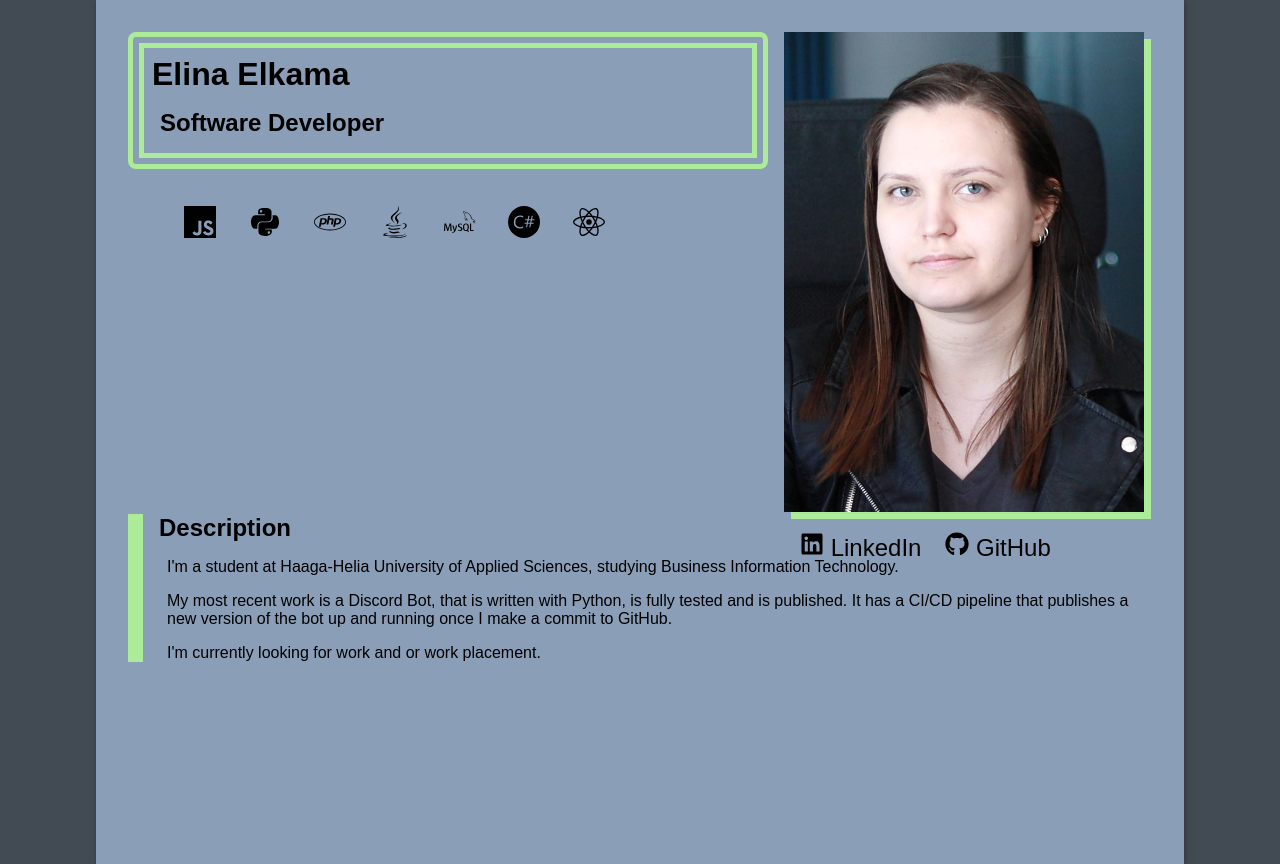
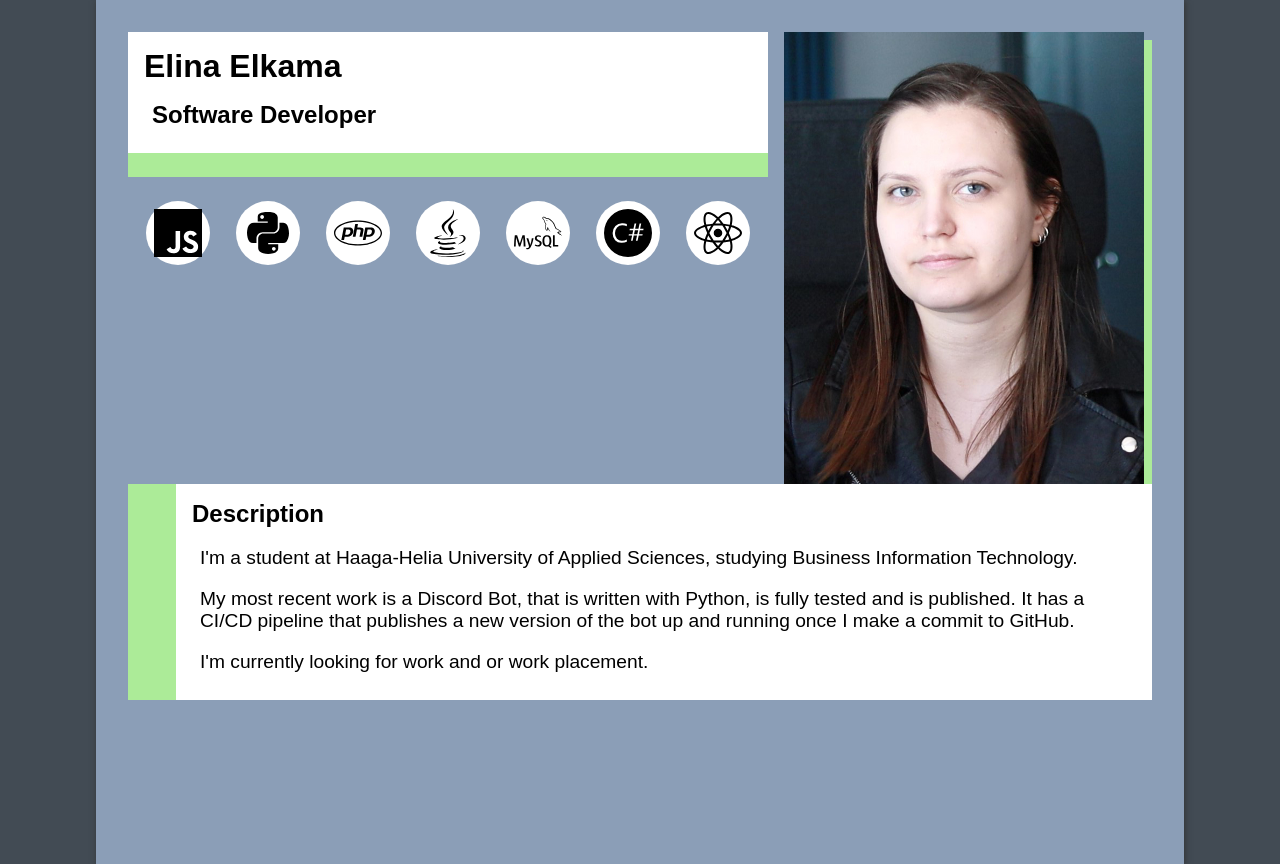
Before and after one commit to elinaelkama/elinaelkama.com, a React (Vite) app: page / in a window 1280 px wide. Built offline with nearby package versions, Linux system fonts and the light colour scheme.

Commit message:
add backgroundTertiary, textSize to design; edit Section

```diff
--- a/src/App.tsx
+++ b/src/App.tsx
@@ -3,7 +3,7 @@ import Portrait from './components/Portrait'
 import { backgroundPrimary, backgroundSecondary, lg, shadowLg, sm, typeface, xl } from './style/DesignSystem'
 import Links from './components/Links'
 import Title from './components/Title'
-import Description from './components/Description'
+import Section from './components/Section'
 import Languages from './components/Languages'
 
 const AppContainer = styled.div`
@@ -46,7 +46,12 @@ function App() {
           </div>
         </PersonalDetails>
         <div>
-          <Description />
+          <Section title='Description'>
+            <p>I'm a student at Haaga-Helia University of Applied Sciences, studying Business Information Technology.</p>
+            <p>My most recent work is a Discord Bot, that is written with Python, is fully tested and is published.
+              It has a CI/CD pipeline that publishes a new version of the bot up and running once I make a commit to GitHub.</p>
+            <p>I'm currently looking for work and or work placement.</p>
+          </Section>
         </div>
         {/*<div>
           <h2>Portfolio</h2>
--- a/src/components/Description.tsx
+++ /dev/null
@@ -1,35 +0,0 @@
-import styled from 'styled-components'
-import { accent, lg, md, sm, xs } from '../style/DesignSystem'
-
-type Props = {}
-
-const Introduction = styled.div`
-	font-size: ${sm};
-	margin: ${sm};
-	max-width: 61rem;
-`
-const Header = styled.h2`
-	font-size: ${md};
-	margin: ${xs};
-`
-const Container = styled.div`
-	border-left: 15px solid ${accent};
-	padding-left: ${xs};
-	max-height: 20rem;
-`
-
-const Description = (props: Props) => {
-	return (
-		<Container>
-			<Header>Description</Header>
-			<Introduction>
-				<p>I'm a student at Haaga-Helia University of Applied Sciences, studying Business Information Technology.</p>
-				<p>My most recent work is a Discord Bot, that is written with Python, is fully tested and is published.
-					It has a CI/CD pipeline that publishes a new version of the bot up and running once I make a commit to GitHub.</p>
-				<p>I'm currently looking for work and or work placement.</p>
-			</Introduction>
-		</Container>
-	)
-}
-
-export default Description
--- a/src/components/Languages.tsx
+++ b/src/components/Languages.tsx
@@ -1,29 +1,38 @@
 import styled from "styled-components";
 import { FaJava, FaPhp, FaPython, FaReact } from "react-icons/fa";
 import { SiMysql, SiJavascript, SiCsharp } from "react-icons/si";
-import { lg, md, sm, xl, xs } from "../style/DesignSystem";
+import { lg, md, sm, xxl, xs, accent, backgroundTertiary } from "../style/DesignSystem";
 
 type Props = {}
 
 const Container = styled.div`
 	max-height: 30rem;
-	max-width: 30rem;
-	padding: ${xs} ${sm};
+	display: flex;
+	justify-content: space-evenly;
+	margin: ${sm} 0;
 `
 
-const Header = styled.h1`
-	padding: ${xs} ${sm};
-	text-indent: ${md};
-	word-spacing: ${md};
+const Icon = styled.div`
+	background-color: ${backgroundTertiary};
+	//background-color: rgba(255, 255, 255, 0.5);
+	display: inline-flex;
+	margin: ${xs};
+	padding: ${xs};
+	border-radius: 50%;
+	font-size: ${xxl};
 `
 //JavaScript Python PHP Java MySQL C# React
 
 const Languages = (props: Props) => {
 	return (
 		<Container>
-			<Header>
-				<SiJavascript /> <FaPython /> <FaPhp /> <FaJava /> <SiMysql /> <SiCsharp /> <FaReact />
-			</Header>
+			<Icon><SiJavascript /></Icon>
+			<Icon><FaPython /></Icon>
+			<Icon><FaPhp /></Icon>
+			<Icon><FaJava /></Icon>
+			<Icon><SiMysql /></Icon>
+			<Icon><SiCsharp /></Icon>
+			<Icon><FaReact /></Icon>
 		</Container>
 	)
 }
--- a/src/components/Links.tsx
+++ b/src/components/Links.tsx
@@ -1,11 +1,13 @@
 import { FaLinkedin, FaGithub } from "react-icons/fa";
 import styled from "styled-components";
-import { accent, lg, md, sm, textPrimary, textShadow, typeface } from "../style/DesignSystem";
+import { accent, backgroundTertiary, lg, md, sm, textShadow, typeface, xs } from "../style/DesignSystem";
 
 const Container = styled.div`
 	padding: ${sm};
-	display: inline-flex;
-	gap: ${md};
+	display: flex;
+	justify-content: space-evenly;
+	background-color: ${backgroundTertiary};
+	border-bottom: ${xs} solid ${accent};
 `
 const Link = styled.a`
 	text-decoration: none;
--- a/src/components/Portrait.tsx
+++ b/src/components/Portrait.tsx
@@ -1,6 +1,6 @@
 import styled from 'styled-components'
 import elinaPortrait from '../assets/elina_2b.jpg'
-import { accent, imgShadow, shadowMd, shadowSm } from '../style/DesignSystem'
+import { accent, imgShadow, md, shadowMd, shadowSm, sm, xs } from '../style/DesignSystem'
 
 type Props = {
 	altText?: string
@@ -10,6 +10,7 @@ const Image = styled.img`
 	max-height: 30rem;
 	max-width: 30rem;
 	box-shadow: ${imgShadow};
+	margin-bottom: ${md};
 `
 
 const Portrait = ({ altText }: Props) => {
--- /dev/null
+++ b/src/components/Section.tsx
@@ -0,0 +1,37 @@
+import styled from 'styled-components'
+import { accent, backgroundTertiary, lg, md, sm, textSize, xs, xxl } from '../style/DesignSystem'
+import { ReactNode } from 'react'
+
+type Props = {
+	children: ReactNode
+	title: string
+}
+
+const Body = styled.div`
+	font-size: ${textSize};
+	margin: ${sm};
+	max-width: 61rem;
+`
+const Header = styled.h2`
+	font-size: ${md};
+	margin: ${xs};
+`
+const Container = styled.div`
+	border-left: ${xxl} solid ${accent};
+	padding: ${xs};
+	max-height: 20rem;
+	background-color: ${backgroundTertiary};
+`
+
+const Section = ({ title, children }: Props) => {
+	return (
+		<Container>
+			<Header>{title}</Header>
+			<Body>
+				{children}
+			</Body>
+		</Container>
+	)
+}
+
+export default Section
--- a/src/components/Title.tsx
+++ b/src/components/Title.tsx
@@ -1,11 +1,12 @@
 import styled from "styled-components"
-import { accent, lg, md, sm, xs } from "../style/DesignSystem"
+import { accent, backgroundTertiary, lg, md, sm, xs, xxl } from "../style/DesignSystem"
 
 type Props = {}
 
 const Card = styled.div`
-	border: ${sm} double ${accent};
-	border-radius: ${xs};
+	border-bottom: ${md} solid ${accent};
+	background-color: ${backgroundTertiary};
+	padding: ${xs};
 `
 
 const Header = styled.h1`
--- a/src/style/DesignSystem.ts
+++ b/src/style/DesignSystem.ts
@@ -1,16 +1,17 @@
 export const backgroundPrimary = "#424B54"
 export const backgroundSecondary = "#8B9EB7"
-export const textPrimary = "#F9ADA0"
-export const textSecondary = "#90E0F3"
+export const backgroundTertiary = "#FFFFFF"
 export const accent = "#ACEB98"
 export const xs = "0.5rem"
 export const sm = "1rem"
 export const md = "1.5rem"
 export const lg = "2rem"
 export const xl = "2.5rem"
+export const xxl = "3rem"
+export const textSize = "1.2rem"
 export const typeface = "sans-serif"
 export const shadowSm = "1px 1px 2px #333"
 export const shadowMd = "1px 1px 4px #333"
 export const shadowLg = "1px 1px 6px #333"
-export const imgShadow = "7px 7px 0px #ACEB98"
+export const imgShadow = `${xs} ${xs} 0px ${accent}`
 export const textShadow = "1px 1px 1px #F9ADA0"
```
Also changed, not shown: 3 other files (tests, documents, lock files or other folders).
